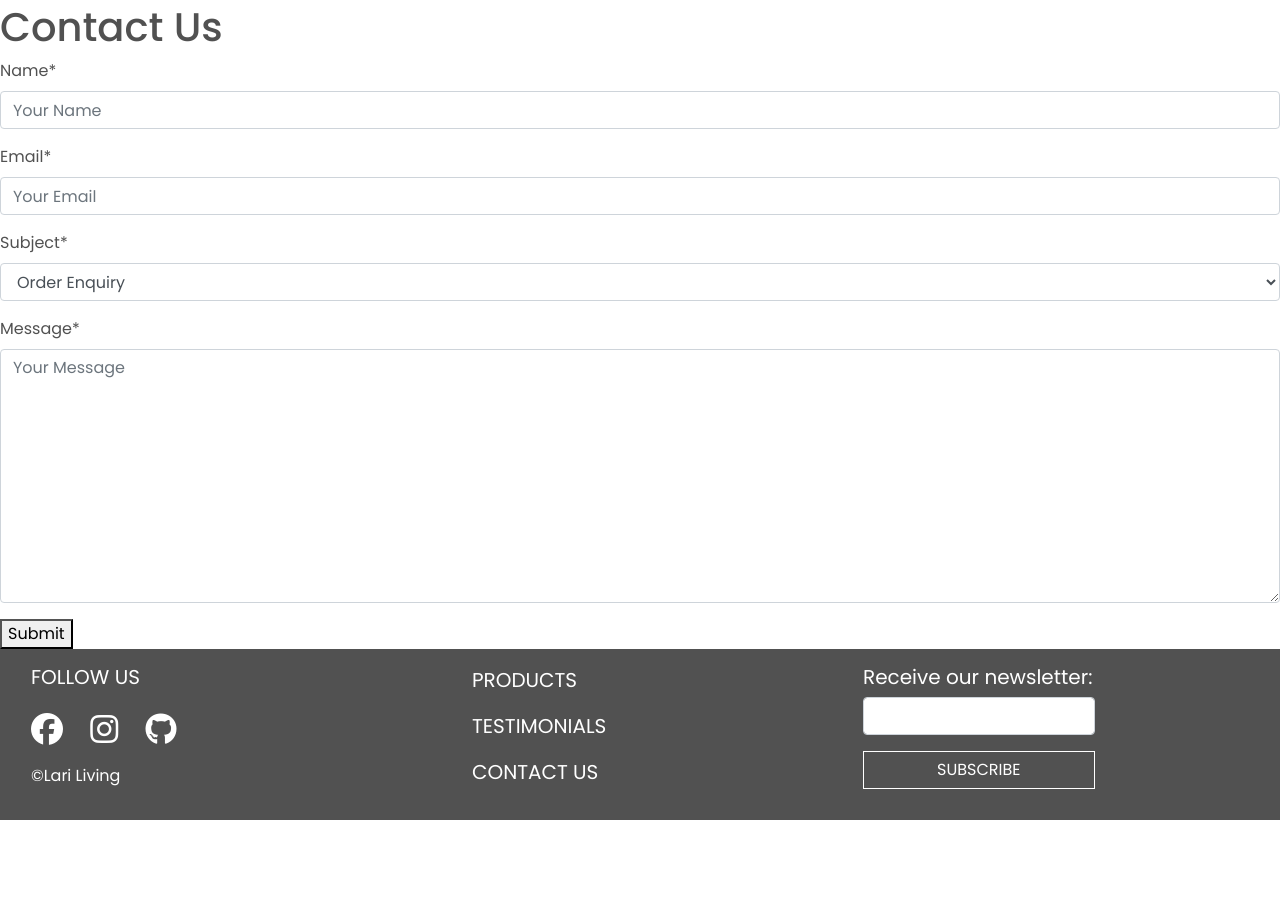
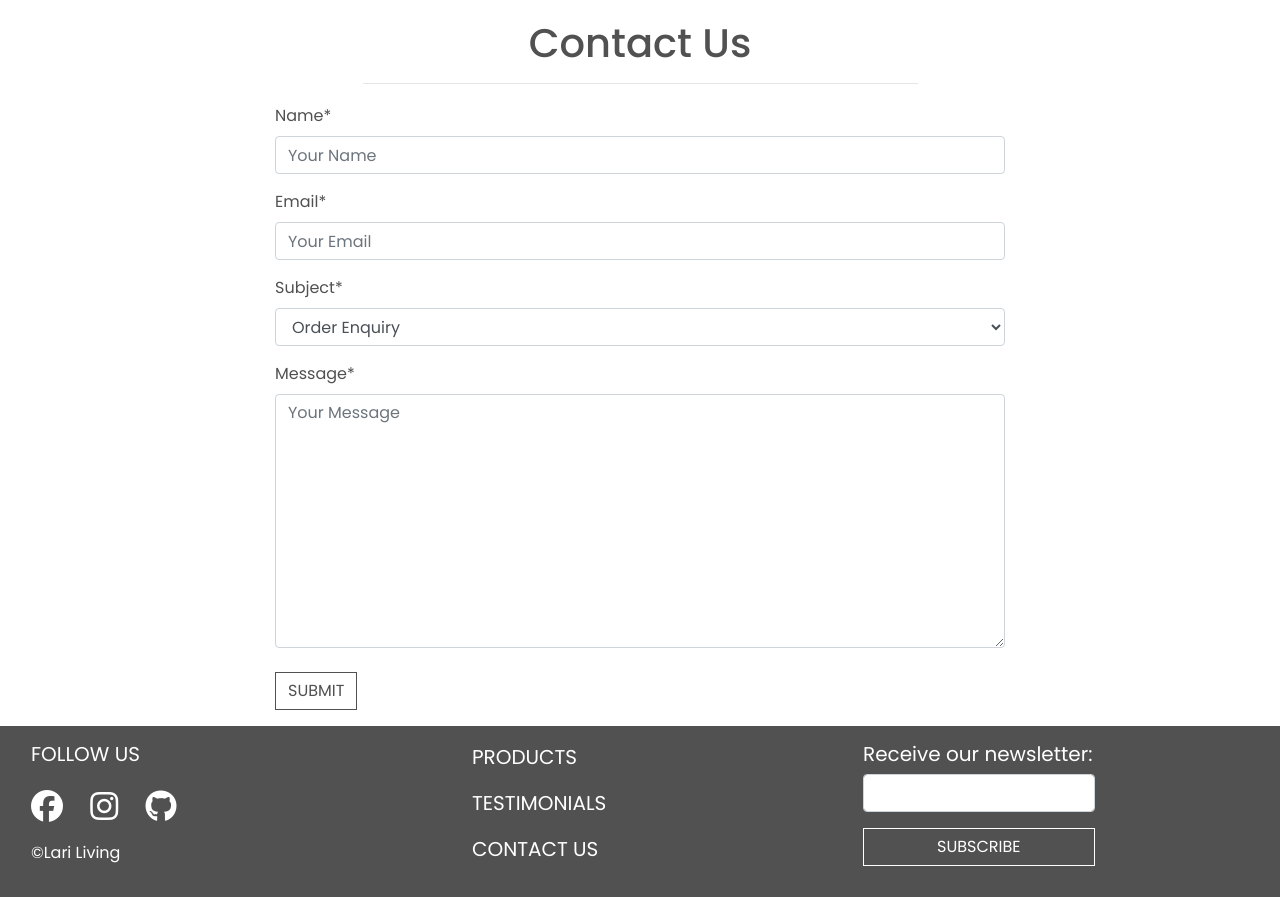
Before and after one commit to Darioc18/PP5_lari_living, a Django app: page /contact/ in a window 1280 px wide. Shown: the part 161-1058 px from the top of the page. Before the commit the page ends 981 px from the top, so only its background shows below. Run offline with Django 3.2, Linux system fonts and the light colour scheme; some libraries are stand-ins or nearby versions.

Commit message:
Style contact page

```diff
--- a/contact/templates/contact/contact.html
+++ b/contact/templates/contact/contact.html
@@ -12,10 +12,21 @@
 {% endblock %}
 
 {% block content %}
-<h1>Contact Us</h1>
-    <form method="post">
-        {% csrf_token %}
-        {{ form | crispy }}
-        <button type="submit">Submit</button>
-    </form>
+<div class="container">
+    <div class="row">
+        <div class="col text-center mt-3">
+            <h1>Contact Us</h1>
+            <hr class="w-50 mb-1">
+        </div>
+    </div>
+    <div class="row justify-content-center mb-3">
+        <div class="col-11 col-md-8 mt-3">
+            <form method="post">
+                {% csrf_token %}
+                {{ form | crispy }}
+                <button type="submit" class="btn mr-2 mt-2 rounded-0 text-uppercase btn-outline-dark">Submit</button>
+            </form>
+        </div>
+    </div>
+</div>
 {% endblock %}
```
